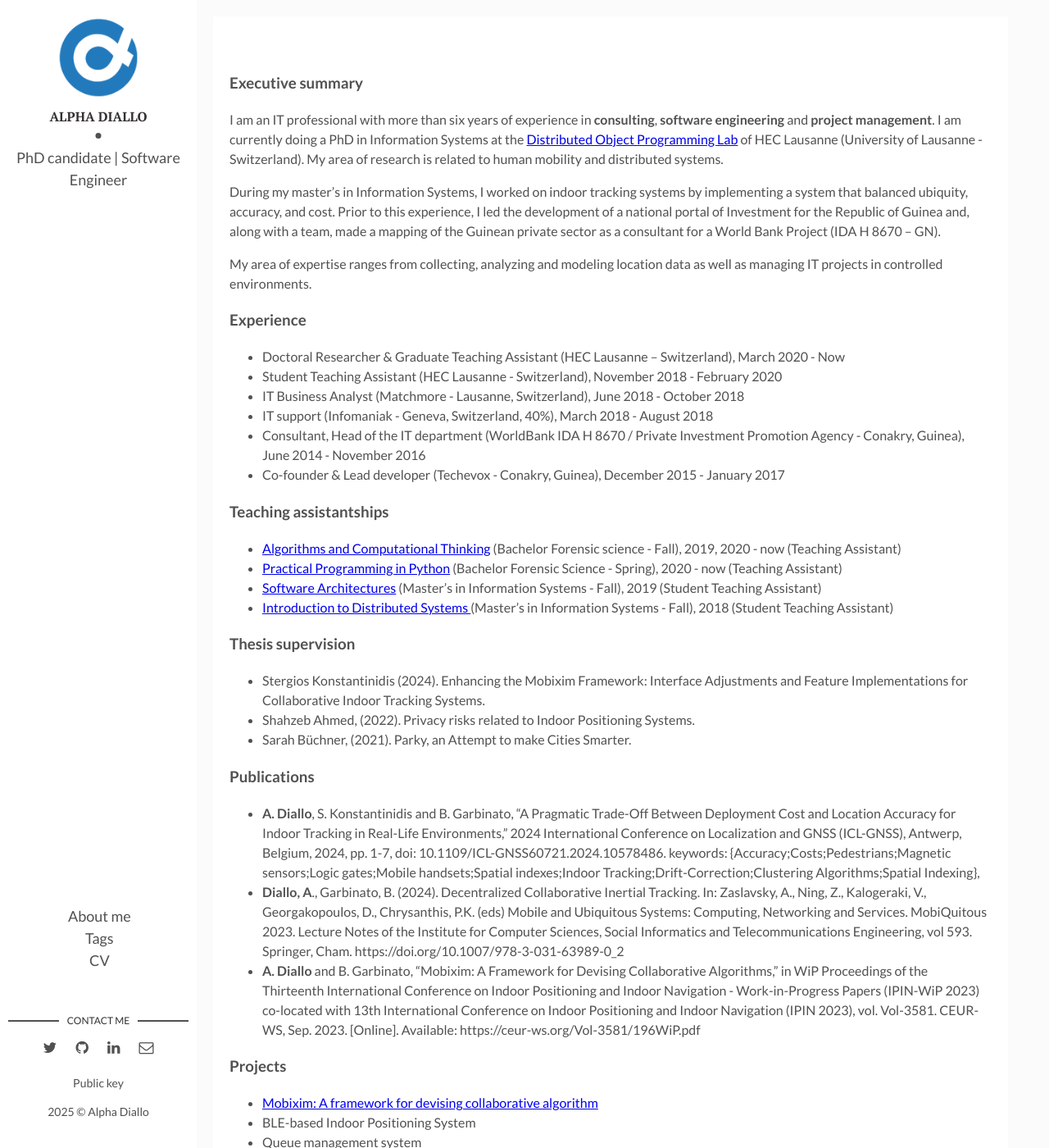
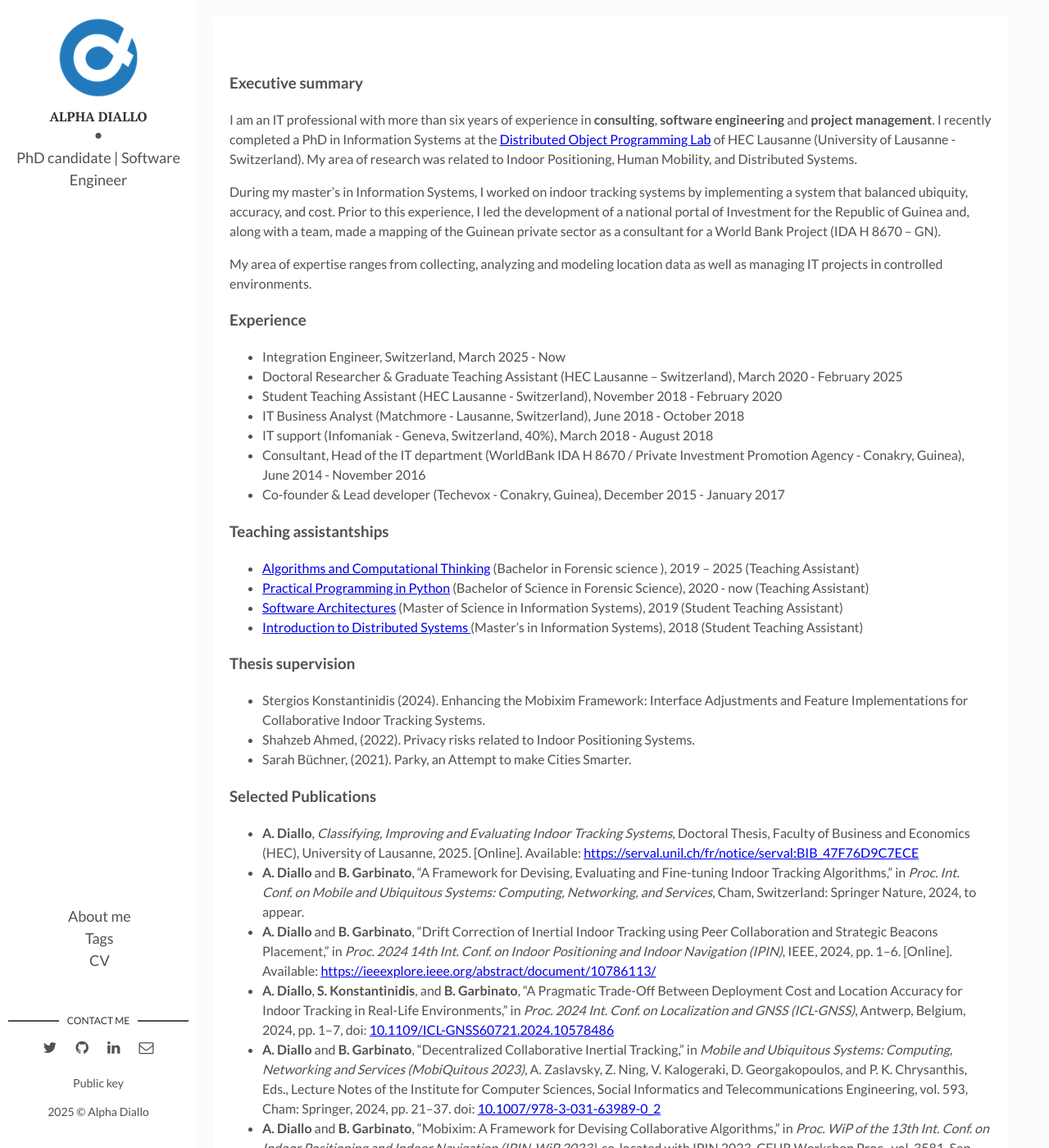
Before and after one commit to alphasldiallo/alphasldiallo.github.io, a Jekyll site: the page built from about.html, in a window 1280 px wide and 1400 px high. Shown: the whole window at 82% size. Built offline with Jekyll 4.4.1, drawn with Linux system fonts in a browser that asks for light colours; comment, search, counter and statistics services are not loaded; some of the changed text lies outside the part shown.

```diff
--- a/about.html
+++ b/about.html
@@ -3,7 +3,7 @@
 ---
 
 ### Executive summary
-I am an IT professional with more than six years of experience in **consulting**, **software engineering**  and **project management**. I am currently doing a PhD in Information Systems at the [Distributed Object Programming Lab](http://doplab.unil.ch) of HEC Lausanne (University of Lausanne - Switzerland). My area of research is related to human mobility and distributed systems.
+I am an IT professional with more than six years of experience in **consulting**, **software engineering**  and **project management**. I recently completed a PhD in Information Systems at the [Distributed Object Programming Lab](http://doplab.unil.ch) of HEC Lausanne (University of Lausanne - Switzerland). My area of research was related to Indoor Positioning, Human Mobility, and Distributed Systems.
 
 During my master's in Information Systems, I worked on indoor tracking systems by implementing a system that balanced ubiquity, accuracy, and cost. Prior to this experience, I led the development of a national portal of Investment for the Republic of Guinea and, along with a team, made a mapping of the Guinean private sector as a consultant for a World Bank Project (IDA H 8670 – GN).
 
@@ -12,7 +12,8 @@
 
 ### Experience
 
-- Doctoral Researcher &amp; Graduate Teaching Assistant (HEC Lausanne – Switzerland), March 2020 - Now
+- Integration Engineer, Switzerland, March 2025 - Now
+- Doctoral Researcher &amp; Graduate Teaching Assistant (HEC Lausanne – Switzerland), March 2020 - February 2025
 - Student Teaching Assistant (HEC Lausanne - Switzerland), November 2018 - February 2020
 - IT Business Analyst (Matchmore - Lausanne, Switzerland), June 2018 - October 2018
 - IT support (Infomaniak - Geneva, Switzerland, 40%), March 2018 - August 2018
@@ -20,10 +21,10 @@
 - Co-founder &amp; Lead developer (Techevox - Conakry, Guinea), December 2015 - January 2017
 
 ### Teaching assistantships
-- [Algorithms and Computational Thinking](https://hecnet.unil.ch/hec/syllabus/descriptif/2177?dyn_lang=en) (Bachelor Forensic science - Fall), 2019, 2020 - now (Teaching Assistant)
-- [Practical Programming in Python](https://applicationspub.unil.ch/interpub/noauth/php/Ud/ficheCours.php?v_ueid=19&v_semposselected=-1&v_langue=en&v_isinterne=&v_enstyid=63936) (Bachelor Forensic Science - Spring), 2020 - now (Teaching Assistant)
-- [Software Architectures](https://hecnet.unil.ch/hec/syllabus/descriptif/2458?dyn_lang=en) (Master's in Information Systems - Fall), 2019 (Student Teaching Assistant)
-- [ Introduction to Distributed Systems ](https://hecnet.unil.ch/hec/syllabus/descriptif/1463?dyn_lang=en)(Master's in Information Systems - Fall), 2018 (Student Teaching Assistant)
+- [Algorithms and Computational Thinking](https://hecnet.unil.ch/hec/syllabus/descriptif/2177?dyn_lang=en) (Bachelor in Forensic science ), 2019 – 2025 (Teaching Assistant)
+- [Practical Programming in Python](https://applicationspub.unil.ch/interpub/noauth/php/Ud/ficheCours.php?v_ueid=19&v_semposselected=-1&v_langue=en&v_isinterne=&v_enstyid=63936) (Bachelor of Science in Forensic Science), 2020 - now (Teaching Assistant)
+- [Software Architectures](https://hecnet.unil.ch/hec/syllabus/descriptif/2458?dyn_lang=en) (Master of Science in Information Systems), 2019 (Student Teaching Assistant)
+- [ Introduction to Distributed Systems ](https://hecnet.unil.ch/hec/syllabus/descriptif/1463?dyn_lang=en)(Master's in Information Systems), 2018 (Student Teaching Assistant)
 
 ### Thesis supervision
 * Stergios Konstantinidis (2024). Enhancing the Mobixim Framework: Interface Adjustments and Feature Implementations for Collaborative Indoor Tracking Systems.
@@ -31,10 +32,14 @@
 * Sarah Büchner, (2021). Parky, an Attempt to make Cities Smarter.
 
 
-### Publications
-- **A. Diallo**, S. Konstantinidis and B. Garbinato, "A Pragmatic Trade-Off Between Deployment Cost and Location Accuracy for Indoor Tracking in Real-Life Environments," 2024 International Conference on Localization and GNSS (ICL-GNSS), Antwerp, Belgium, 2024, pp. 1-7, doi: 10.1109/ICL-GNSS60721.2024.10578486. keywords: {Accuracy;Costs;Pedestrians;Magnetic sensors;Logic gates;Mobile handsets;Spatial indexes;Indoor Tracking;Drift-Correction;Clustering Algorithms;Spatial Indexing},
--  **Diallo, A**., Garbinato, B. (2024). Decentralized Collaborative Inertial Tracking. In: Zaslavsky, A., Ning, Z., Kalogeraki, V., Georgakopoulos, D., Chrysanthis, P.K. (eds) Mobile and Ubiquitous Systems: Computing, Networking and Services. MobiQuitous 2023. Lecture Notes of the Institute for Computer Sciences, Social Informatics and Telecommunications Engineering, vol 593. Springer, Cham. https://doi.org/10.1007/978-3-031-63989-0_2
-- **A. Diallo** and B. Garbinato, “Mobixim: A Framework for Devising Collaborative Algorithms,” in WiP Proceedings of the Thirteenth International Conference on Indoor Positioning and Indoor Navigation - Work-in-Progress Papers (IPIN-WiP 2023) co-located with 13th International Conference on Indoor Positioning and Indoor Navigation (IPIN 2023), vol. Vol-3581. CEUR-WS, Sep. 2023. [Online]. Available: https://ceur-ws.org/Vol-3581/196WiP.pdf
+### Selected Publications
+-  **A. Diallo**, *Classifying, Improving and Evaluating Indoor Tracking Systems*, Doctoral Thesis, Faculty of Business and Economics (HEC), University of Lausanne, 2025. [Online]. Available: [https://serval.unil.ch/fr/notice/serval:BIB_47F76D9C7ECE](https://serval.unil.ch/fr/notice/serval:BIB_47F76D9C7ECE)
+- **A. Diallo** and **B. Garbinato**, “A Framework for Devising, Evaluating and Fine-tuning Indoor Tracking Algorithms,” in *Proc. Int. Conf. on Mobile and Ubiquitous Systems: Computing, Networking, and Services*, Cham, Switzerland: Springer Nature, 2024, to appear.
+- **A. Diallo** and **B. Garbinato**, “Drift Correction of Inertial Indoor Tracking using Peer Collaboration and Strategic Beacons Placement,” in *Proc. 2024 14th Int. Conf. on Indoor Positioning and Indoor Navigation (IPIN)*, IEEE, 2024, pp. 1–6. [Online]. Available: [https://ieeexplore.ieee.org/abstract/document/10786113/](https://ieeexplore.ieee.org/abstract/document/10786113/)
+- **A. Diallo**, **S. Konstantinidis**, and **B. Garbinato**, “A Pragmatic Trade-Off Between Deployment Cost and Location Accuracy for Indoor Tracking in Real-Life Environments,” in *Proc. 2024 Int. Conf. on Localization and GNSS (ICL-GNSS)*, Antwerp, Belgium, 2024, pp. 1–7, doi: [10.1109/ICL-GNSS60721.2024.10578486](https://doi.org/10.1109/ICL-GNSS60721.2024.10578486)
+- **A. Diallo** and **B. Garbinato**, “Decentralized Collaborative Inertial Tracking,” in *Mobile and Ubiquitous Systems: Computing, Networking and Services (MobiQuitous 2023)*, A. Zaslavsky, Z. Ning, V. Kalogeraki, D. Georgakopoulos, and P. K. Chrysanthis, Eds., Lecture Notes of the Institute for Computer Sciences, Social Informatics and Telecommunications Engineering, vol. 593, Cham: Springer, 2024, pp. 21–37. doi: [10.1007/978-3-031-63989-0_2](https://doi.org/10.1007/978-3-031-63989-0_2)
+- **A. Diallo** and **B. Garbinato**, “Mobixim: A Framework for Devising Collaborative Algorithms,” in *Proc. WiP of the 13th Int. Conf. on Indoor Positioning and Indoor Navigation (IPIN-WiP 2023)*, co-located with IPIN 2023, CEUR Workshop Proc., vol. 3581, Sep. 2023. [Online]. Available: [https://ceur-ws.org/Vol-3581/196WiP.pdf](https://ceur-ws.org/Vol-3581/196WiP.pdf)
+
 
 ### Projects
 - [Mobixim: A framework for devising collaborative algorithm](https://mobixim.unil.ch/)
```
Also changed, not shown: _posts/2025-08-21-paper-review-sgx-tor-a-secure-and-practical-tor-anonymity-network-with-sgx-enclaves.md (added, +34 -0 lines), 1 other file.
